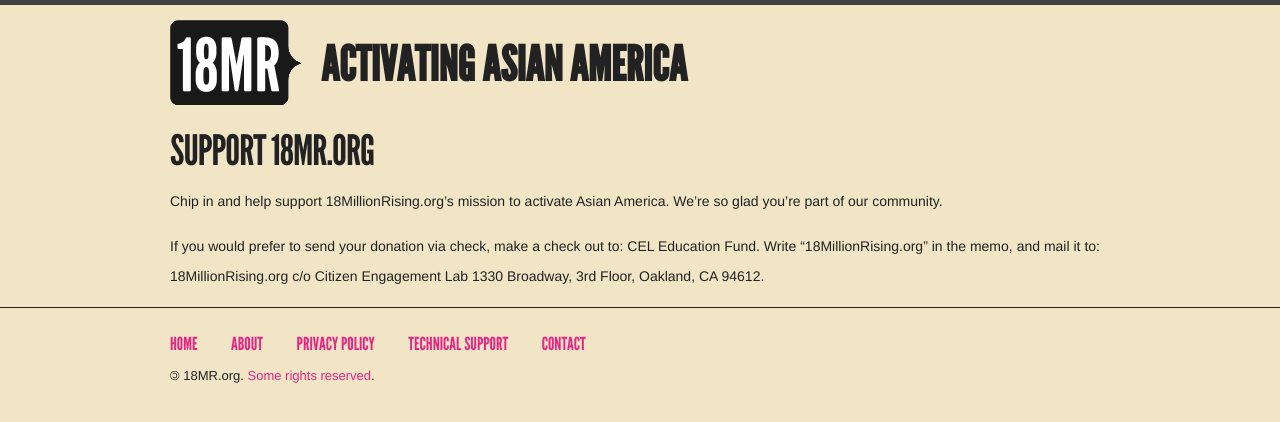
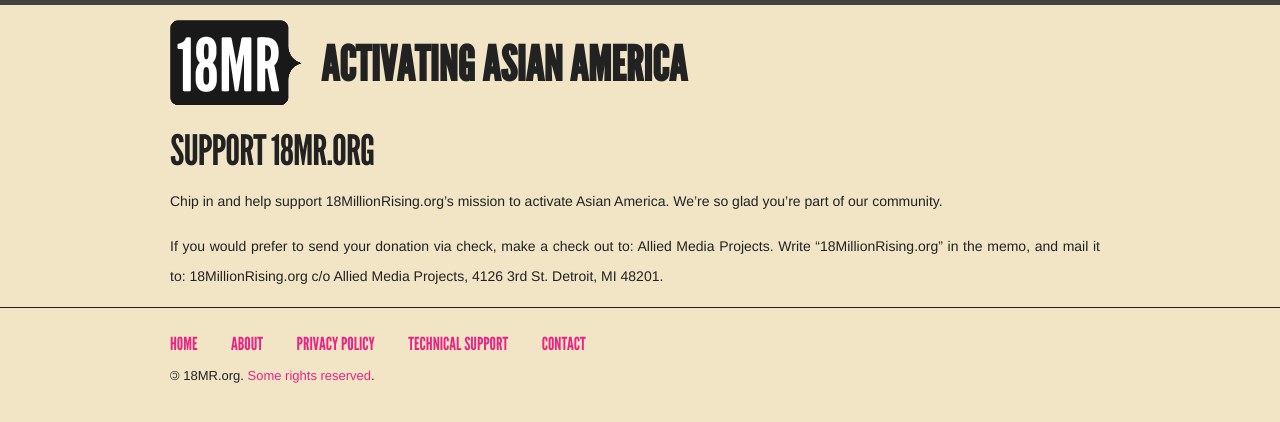
Before and after one commit to 18mr/action, a Jekyll site: the page built from _posts/2011-10-12-donate.md, in a window 1280 px wide. Shown: the top 422 px of the page. Built offline with Jekyll 4.4.1, drawn with Linux system fonts in a browser that asks for light colours; a script that is not in the unit is left out.

Commit message:
donate udates

```diff
--- a/_posts/2011-10-12-donate.md
+++ b/_posts/2011-10-12-donate.md
@@ -10,7 +10,7 @@
 
 Chip in and help support 18MillionRising.org's mission to activate Asian America. We're so glad you're part of our community.
 
-If you would prefer to send your donation via check, make a check out to: CEL Education Fund. Write "18MillionRising.org" in the memo, and mail it to: 18MillionRising.org c/o Citizen Engagement Lab 1330 Broadway, 3rd Floor, Oakland, CA 94612.
+If you would prefer to send your donation via check, make a check out to: Allied Media Projects. Write "18MillionRising.org" in the memo, and mail it to: 18MillionRising.org c/o Allied Media Projects, 4126 3rd St. Detroit, MI 48201.
 
 <script>window.yepnope || document.write('<script src="https://actionnetwork.org/assets/yepnope154-min.js"><\/script>');</script>
 <script src='https://actionnetwork.org/widgets/v2/fundraising/donate-to-18mr?format=js&source=widget&css=whitelabel'></script>
```
